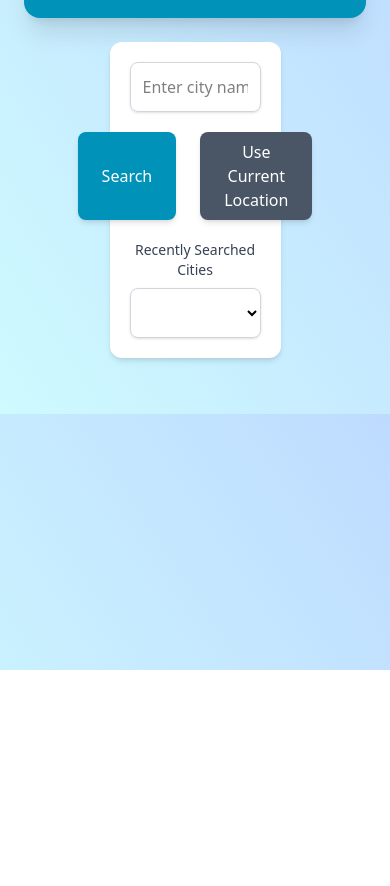
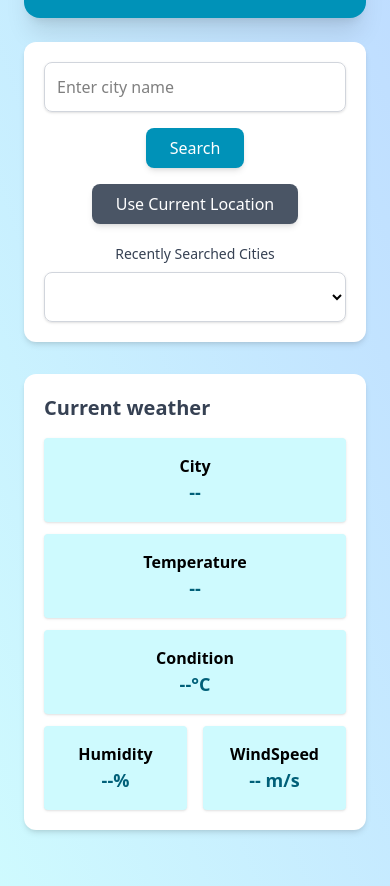
Before and after one commit to ajmeriunnisa/Weather-Forecast-Apllication, a website: page index.html in a window 390 px wide. Shown: the part 174-1060 px from the top of the page. Before the commit the page ends 844 px from the top, so only its background shows below. Drawn offline with Linux system fonts and the light colour scheme.

Commit message:
added weather info section and made the website responsive.

```diff
--- a/index.html
+++ b/index.html
@@ -1,5 +1,6 @@
 <!doctype html>
 <html>
+
 <head>
   <meta charset="UTF-8">
   <meta name="viewport" content="width=device-width, initial-scale=1.0">
@@ -7,6 +8,7 @@
   <link rel="icon" type="image/png" href="./favicon.png">
   <link href="src/output.css" rel="stylesheet">
 </head>
+
 <body class="bg-gradient-to-tr from-cyan-100 to-blue-200 p-6">
 
   <!-- Header section -->
@@ -17,13 +19,13 @@
   </header>
 
   <!-- Input Section -->
-  <section class="bg-white rounded-xl p-5 shadow-md mb-8 w-[50%] mx-auto">
-    <div class="flex flex-col gap-5 items-center">
+  <section class="bg-white rounded-xl p-5 shadow-md mb-8 max-w-3xl mx-auto">
+    <div class="flex flex-col md:flex-row gap-4 items-center">
       <input id="cityInput" type="text" placeholder="Enter city name" class="w-full p-3 border border-gray-300 rounded-lg shadow-sm focus:outline-none focus:border-cyan-400 focus:border-2">
-      <div class="flex gap-6">
-      <button id="searchBtn" class="bg-cyan-600 text-white px-6 py-2 rounded-lg hover:bg-cyan-700 shadow-md">Search</button>
-      <button id="currentBtn" class="bg-gray-600 text-white px-6 py-2 rounded-lg hover:bg-gray-700 shadow-md">Use Current Location</button>
-      </div>
+        <button id="searchBtn"
+          class="bg-cyan-600 text-white px-6 py-2 rounded-lg hover:bg-cyan-700 shadow-md">Search</button>
+        <button id="currentBtn" class="bg-gray-600 text-white px-6 py-2 rounded-lg hover:bg-gray-700 shadow-md">Use
+          Current Location</button>
       </div>
 
     <!-- Recent Cities Dropdown -->
@@ -35,10 +37,38 @@
     </div>
   </section>
 
-  <!--  -->
+  <!-- Weather Info Section -->
+  <section id="weatherInfo" class="bg-white p-5 rounded-xl max-w-4xl mb-8 mx-auto shadow-md">
+    <h2 class="text-xl font-semibold text-gray-700 mb-4">Current weather</h2>
+    <div class="grid grid-cols-1 md:grid-cols-3 gap-3 text-center">
+      <div class="bg-cyan-100 rounded p-4 shadow">
+        <p class="font-semibold">City</p>
+        <p id="location" class="text-lg font-bold text-cyan-800">--</p>
+      </div>
+      <div class="bg-cyan-100 rounded p-4 shadow">
+        <p class="font-semibold">Temperature</p>
+        <p id="temperature" class="text-lg font-bold text-cyan-800">--</p>
+      </div>
+      <div class="bg-cyan-100 rounded p-4 shadow">
+        <p class="font-semibold">Condition</p>
+        <p id="condition" class="text-lg font-bold text-cyan-800">--&deg;C</p>
+      </div>
+    </div>
+    <div class="grid grid-cols-2 gap-4 mt-3 text-center">
+      <div class="bg-cyan-100 rounded p-4 shadow">
+        <p class="font-semibold">Humidity</p>
+        <p id="humidity" class="text-lg font-bold text-cyan-800">--%</p>
+      </div>
+      <div class="bg-cyan-100 rounded p-4 shadow">
+        <p class="font-semibold">WindSpeed</p>
+        <p id="wind" class="text-lg font-bold text-cyan-800">-- m/s</p>
+      </div>
+    </div>
+  </section>
 
 
 
   <script src="src/script.js"></script>
 </body>
+
 </html>
```
Also changed, not shown: src/output.css. Lines whose indentation alone changed are shown as unchanged.
